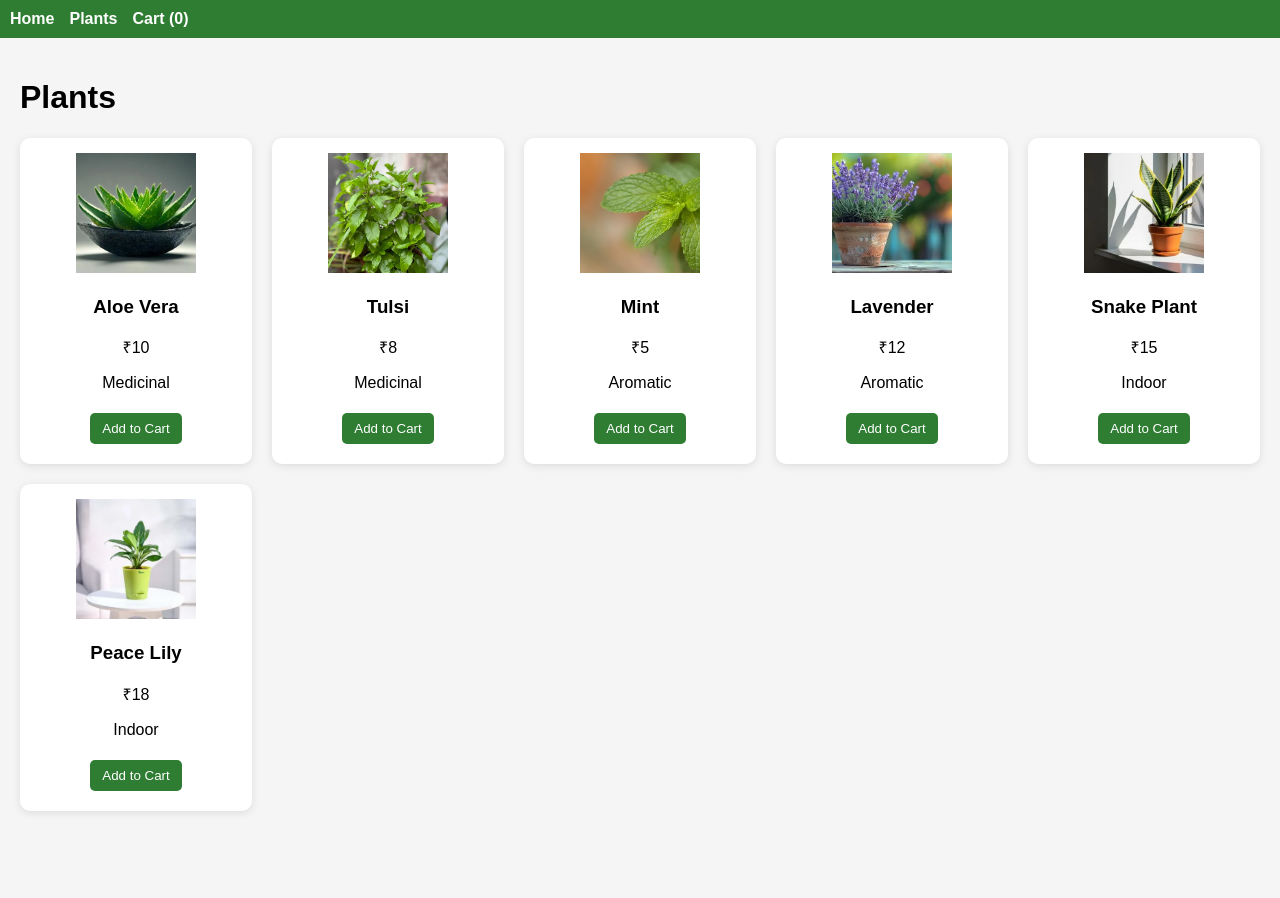
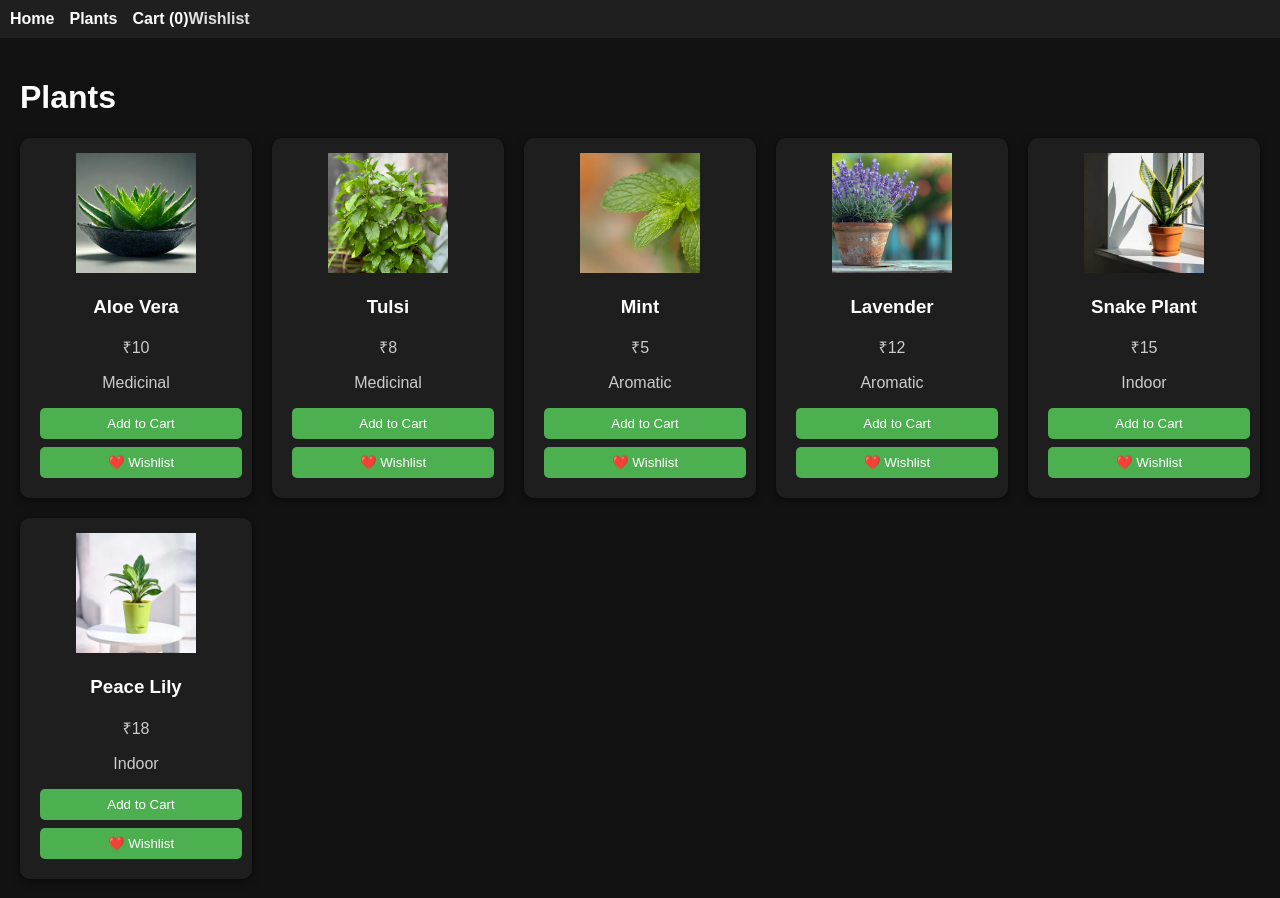
Before and after one commit to tridipdowari/e-plant-shopping, a React (Vite) app: page /#/plants in a window 1280 px wide. Before the commit the page ends 831 px from the top, so only its background shows below. Built offline with nearby package versions, Linux system fonts and the light colour scheme.

Commit message:
added wishlist page

```diff
--- a/src/App.jsx
+++ b/src/App.jsx
@@ -1,5 +1,5 @@
 import { HashRouter, Routes, Route } from "react-router-dom";
-
+import Wishlist from "./pages/Wishlist";
 import Navbar from "./components/Navbar";
 import Home from "./pages/Home";
 import ProductList from "./pages/ProductList";
@@ -14,6 +14,7 @@ function App() {
         <Route path="/" element={<Home />} />
         <Route path="/plants" element={<ProductList />} />
         <Route path="/cart" element={<Cart />} />
+        <Route path="/wishlist" element={<Wishlist />} />
       </Routes>
     </HashRouter>
   );
--- a/src/components/Navbar.jsx
+++ b/src/components/Navbar.jsx
@@ -2,15 +2,12 @@ import { Link } from "react-router-dom";
 import { useSelector } from "react-redux";
 
 export default function Navbar() {
-  const cartItems = useSelector(state => state.cart.items);
+  const cartItems = useSelector((state) => state.cart.items);
 
-  const totalCount = cartItems.reduce(
-    (sum, item) => sum + item.quantity,
-    0
-  );
+  const totalCount = cartItems.reduce((sum, item) => sum + item.quantity, 0);
 
   return (
-    <nav style={{ background: "#2e7d32", padding: "10px", color: "white" }}>
+    <nav style={{ background: "#1f1f1f", padding: "10px", color: "white" }}>
       <Link to="/" style={{ marginRight: "15px", color: "white" }}>
         Home
       </Link>
@@ -22,6 +19,9 @@ export default function Navbar() {
       <Link to="/cart" style={{ color: "white" }}>
         Cart ({totalCount})
       </Link>
+      <Link to="/wishlist" style={{ marginRight: "15px", color: "#e0e0e0" }}>
+        Wishlist
+      </Link>
     </nav>
   );
 }
--- a/src/components/ProductCard.jsx
+++ b/src/components/ProductCard.jsx
@@ -1,4 +1,4 @@
-export default function ProductCard({ plant, onAdd, disabled }) {
+export default function ProductCard({ plant, onAdd, onWishlist, disabled }) {
   return (
     <div className="card">
       <img src={plant.image} width="120" />
@@ -9,6 +9,7 @@ export default function ProductCard({ plant, onAdd, disabled }) {
       <button onClick={() => onAdd(plant)} disabled={disabled}>
         {disabled ? "Added" : "Add to Cart"}
       </button>
+      <button onClick={() => onWishlist(plant)}>❤️ Wishlist</button>
     </div>
   );
 }
--- /dev/null
+++ b/src/components/Toast.jsx
@@ -0,0 +1,32 @@
+import { useEffect } from "react";
+
+export default function Toast({ message, show, onClose }) {
+  useEffect(() => {
+    if (show) {
+      const timer = setTimeout(() => {
+        onClose();
+      }, 2000);
+
+      return () => clearTimeout(timer);
+    }
+  }, [show]);
+
+  if (!show) return null;
+
+  return (
+    <div
+      style={{
+        position: "fixed",
+        bottom: "20px",
+        right: "20px",
+        background: "#4caf50",
+        color: "white",
+        padding: "10px 15px",
+        borderRadius: "5px",
+        transition: "all 0.3s ease",
+      }}
+    >
+      {message}
+    </div>
+  );
+}
--- a/src/index.css
+++ b/src/index.css
@@ -2,7 +2,8 @@ body {
   font-family: Arial, sans-serif;
   margin: 0;
   padding: 0;
-  background: #f5f5f5;
+  background: #121212;       /* dark background */
+  color: #e0e0e0;            /* default text */
 }
 
 /* Container */
@@ -19,11 +20,11 @@ body {
 
 /* Card styling */
 .card {
-  background: white;
+  background: #1e1e1e;       /* dark card */
   border-radius: 10px;
   padding: 15px;
   text-align: center;
-  box-shadow: 0 2px 8px rgba(0,0,0,0.1);
+  box-shadow: 0 2px 8px rgba(0,0,0,0.5);
 }
 
 /* Image */
@@ -32,14 +33,18 @@ body {
   object-fit: cover;
 }
 
+/* Button spacing inside card */
 .card button {
   margin: 5px;
+  display: block;
+  width: 100%;
+  margin-top: 8px;
 }
 
 /* Button */
 button {
   padding: 8px 12px;
-  background: #2e7d32;
+  background: #4caf50;       /* brighter green for dark */
   color: white;
   border: none;
   border-radius: 5px;
@@ -50,6 +55,7 @@ button:hover {
   opacity: 0.9;
 }
 
+/* Bottom buttons */
 .bottom-actions {
   display: flex;
   justify-content: center;
@@ -57,16 +63,29 @@ button:hover {
   margin-top: 20px;
 }
 
+/* Disabled button */
 button:disabled {
-  background: gray;
+  background: #555;
   cursor: not-allowed;
 }
 
+/* Navbar links */
 nav a {
   text-decoration: none;
   font-weight: bold;
+  color: #e0e0e0;
 }
 
 nav a:hover {
   text-decoration: underline;
 }
+
+/* Headings */
+h1, h2, h3 {
+  color: #ffffff;
+}
+
+/* Paragraph text */
+p {
+  color: #cccccc;
+}
--- a/src/pages/ProductList.jsx
+++ b/src/pages/ProductList.jsx
@@ -1,12 +1,17 @@
 import { useState } from "react";
 import plants from "../data/plants";
 import { useDispatch } from "react-redux";
-import { addItem } from "../redux/CartSlice";
 import ProductCard from "../components/ProductCard";
+import Toast from "../components/Toast";
+import { addItem, addToWishlist } from "../redux/CartSlice";
 
 export default function ProductList() {
   const dispatch = useDispatch();
   const [addedItems, setAddedItems] = useState({});
+  const [toast, setToast] = useState({
+    show: false,
+    message: "",
+  });
 
   return (
     <div className="container">
@@ -20,11 +25,30 @@ export default function ProductList() {
             onAdd={(plant) => {
               dispatch(addItem(plant));
               setAddedItems((prev) => ({ ...prev, [plant.id]: true }));
+
+              setToast({
+                show: true,
+                message: "Added to cart",
+              });
+            }}
+            onWishlist={(plant) => {
+              dispatch(addToWishlist(plant));
+
+              setToast({
+                show: true,
+                message: "Added to wishlist",
+              });
             }}
             disabled={addedItems[plant.id]}
           />
         ))}
       </div>
+
+      <Toast
+        show={toast.show}
+        message={toast.message}
+        onClose={() => setToast({ show: false, message: "" })}
+      />
     </div>
   );
 }
--- /dev/null
+++ b/src/pages/Wishlist.jsx
@@ -0,0 +1,33 @@
+import { useSelector, useDispatch } from "react-redux";
+import { removeFromWishlist } from "../redux/CartSlice";
+
+export default function Wishlist() {
+  const dispatch = useDispatch();
+  const wishlist = useSelector((state) => state.cart.wishlist);
+
+  if (!wishlist || wishlist.length === 0) {
+    return (
+      <div className="container">
+        <h2>Your wishlist is empty</h2>
+      </div>
+    );
+  }
+
+  return (
+    <div className="container">
+      <h1>Wishlist</h1>
+
+      {wishlist.map((item) => (
+        <div className="card" key={item.id}>
+          <img src={item.image} width="100" />
+          <h3>{item.name}</h3>
+          <p>₹{item.price}</p>
+
+          <button onClick={() => dispatch(removeFromWishlist(item.id))}>
+            Remove
+          </button>
+        </div>
+      ))}
+    </div>
+  );
+}
--- a/src/redux/CartSlice.js
+++ b/src/redux/CartSlice.js
@@ -1,13 +1,16 @@
 import { createSlice } from "@reduxjs/toolkit";
 
 const initialState = {
-  items: []
+  items: [],
+  wishlist: [],
 };
 
 const cartSlice = createSlice({
   name: "cart",
   initialState,
   reducers: {
+
+    // 🛒 CART
     addItem: (state, action) => {
       const item = state.items.find(i => i.id === action.payload.id);
 
@@ -24,15 +27,37 @@ const cartSlice = createSlice({
 
     updateQuantity: (state, action) => {
       const item = state.items.find(i => i.id === action.payload.id);
+
       if (item) {
         item.quantity += action.payload.amount;
+
         if (item.quantity <= 0) {
           state.items = state.items.filter(i => i.id !== item.id);
         }
       }
+    },
+
+    // ❤️ WISHLIST
+    addToWishlist: (state, action) => {
+      const exists = state.wishlist.find(i => i.id === action.payload.id);
+
+      if (!exists) {
+        state.wishlist.push(action.payload);
+      }
+    },
+
+    removeFromWishlist: (state, action) => {
+      state.wishlist = state.wishlist.filter(i => i.id !== action.payload);
     }
   }
 });
 
-export const { addItem, removeItem, updateQuantity } = cartSlice.actions;
+export const {
+  addItem,
+  removeItem,
+  updateQuantity,
+  addToWishlist,
+  removeFromWishlist
+} = cartSlice.actions;
+
 export default cartSlice.reducer;
```
